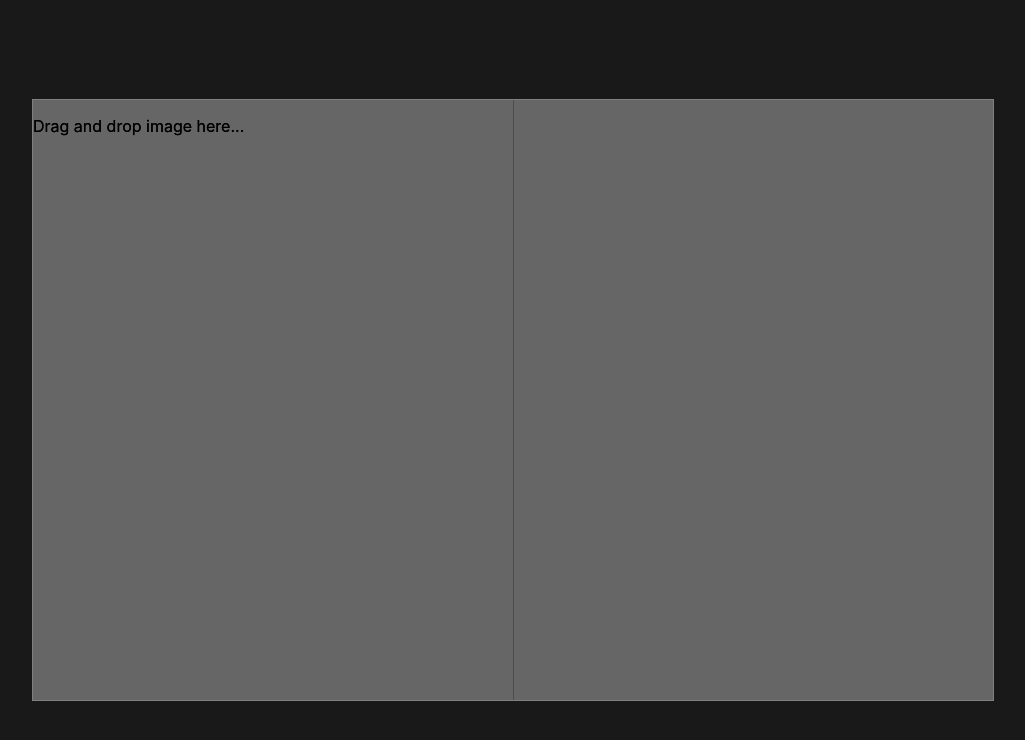
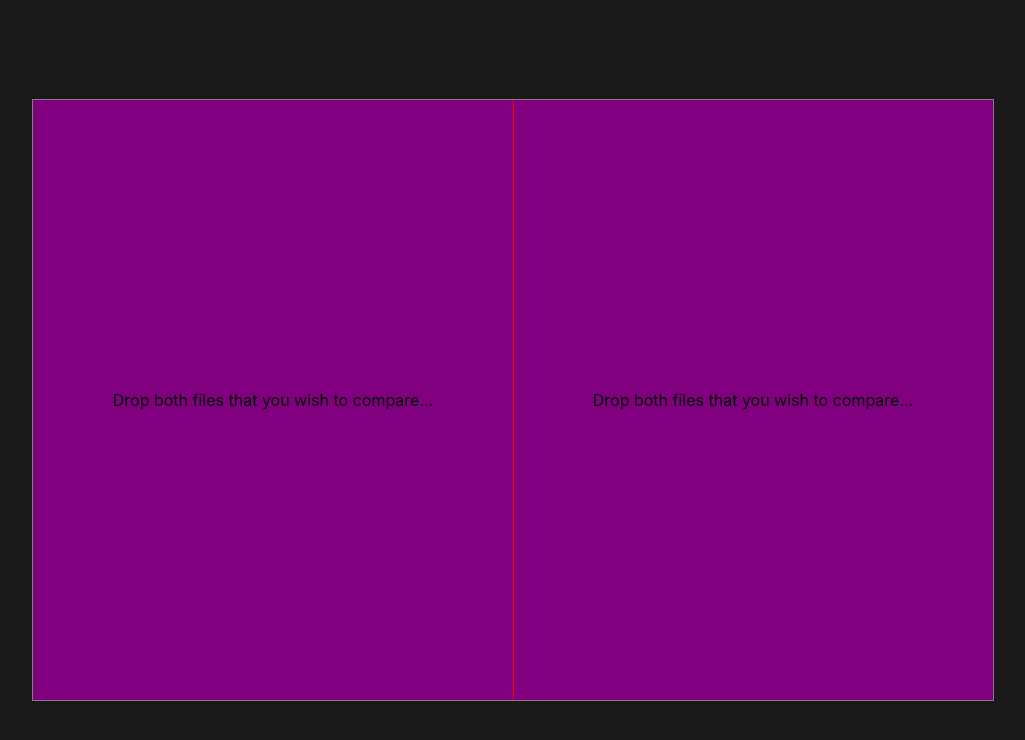
Before and after one commit to santaclauze/art-expert-image-comparator, a React app: page / in a window 1280 px wide. Shown: the top 740 px of the page, without its empty margins (127-1152 px from the left). Built offline with nearby package versions, Linux system fonts and the light colour scheme.

Commit message:
fixed up slider - wip

```diff
--- a/package.json
+++ b/package.json
@@ -35,6 +35,7 @@
     "dotenv": "8.2.0",
     "dotenv-expand": "5.1.0",
     "eslint": "^7.11.0",
+    "eslint-config-airbnb": "^18.2.1",
     "eslint-config-react-app": "^6.0.0",
     "eslint-plugin-flowtype": "^5.2.0",
     "eslint-plugin-import": "^2.22.1",
@@ -96,6 +97,7 @@
   },
   "eslintConfig": {
     "extends": [
+      "airbnb",
       "react-app",
       "react-app/jest"
     ]
--- a/src/App.tsx
+++ b/src/App.tsx
@@ -1,14 +1,12 @@
+import React from 'react';
 import ImageComparator from './components/ImageComparator';
 
 import { MainContainer } from './styles';
 
-
-const App = () => {
-  return (
-      <MainContainer>
-          <ImageComparator />
-      </MainContainer>
-  );
-}
+const App = () => (
+  <MainContainer>
+    <ImageComparator />
+  </MainContainer>
+);
 
 export default App;
--- a/src/components/ImageComparator/ImageDisplayer.tsx
+++ b/src/components/ImageComparator/ImageDisplayer.tsx
@@ -1,40 +1,14 @@
-import React, { useState } from 'react';
+import React from 'react';
 import { DropContainer } from './styles';
 
 interface Props {
-    id: string;
+    previewUrl: string;
 }
 
-const ImageDisplayer = ({ id }: Props) => {
-    const[previewUrl, setPreviewUrl] = useState("");
-
-    const handleFile = (file: any) => {
-        setPreviewUrl(URL.createObjectURL(file));
-    }
-
-    const handleOndragOver = (e: any) => {
-        e.preventDefault();
-    }
-    const handleOndrop = (e: any) => {
-        console.log('dropped?')
-        e.preventDefault();
-        e.stopPropagation();
-        let imageFile = e.dataTransfer.files[0];
-        handleFile(imageFile);
-    }
-
-    return (
-            <DropContainer
-                onDragOver = {handleOndragOver}
-                onDrop = {handleOndrop}
-                id={id}
-            >
-                { previewUrl ? <div className="image">
-                    <img src={previewUrl} alt='image' />
-                </div> : <p>Drag and drop image here...</p>}
-            </DropContainer>
-
-    );
-};
+const ImageDisplayer = ({ previewUrl }: Props) => (
+  previewUrl ? (
+      <img src={previewUrl} alt="image" />
+  ) : <DropContainer><p>Drag and drop image here...</p></DropContainer>
+);
 
 export default ImageDisplayer;
--- a/src/components/ImageComparator/index.tsx
+++ b/src/components/ImageComparator/index.tsx
@@ -1,64 +1,76 @@
 // @ts-nocheck
-import React, {useState} from 'react';
-import {useSlider} from 'react-use';
+import React, { useState } from 'react';
+import { useSlider } from 'react-use';
 
-import {Container, ContainerLower, ContainerCover, Slider, DropContainer} from './styles';
+import {
+  Container, ContainerLower, ContainerCover, Slider, InitContainer,
+} from './styles';
+import ImageDisplayer from "./ImageDisplayer";
 
 const ImageComparator = () => {
   const ref = React.useRef(null);
   const { value } = useSlider(ref);
-    const[previewUrl1, setPreviewUrl1] = useState("");
-    const[previewUrl2, setPreviewUrl2] = useState("");
+  const [previewUrl1, setPreviewUrl1] = useState('');
+  const [previewUrl2, setPreviewUrl2] = useState('');
 
   const handleFile = (file: any, number: number) => {
-        if(number === 1) {
-            setPreviewUrl1((URL.createObjectURL(file)))
+    if (number === 1) {
+      setPreviewUrl1((URL.createObjectURL(file)));
     }
-        if(number === 2) {
-            setPreviewUrl2((URL.createObjectURL(file)))
+    if (number === 2) {
+      setPreviewUrl2((URL.createObjectURL(file)));
     }
-    }
+  };
 
   const handleOndragOver = (e: any) => {
     e.preventDefault();
-    }
+  };
   const handleOndrop1 = (e: any) => {
     e.preventDefault();
     e.stopPropagation();
-        let imageFile = e.dataTransfer.files[0];
+    const imageFile = e.dataTransfer.files[0];
     handleFile(imageFile, 1);
-    }
+  };
 
   const handleOndrop2 = (e: any) => {
     e.preventDefault();
     e.stopPropagation();
-        let imageFile = e.dataTransfer.files[0];
+    const imageFile = e.dataTransfer.files[0];
     handleFile(imageFile, 2);
-    }
+  };
 
-    // @ts-ignore
   return (
     <Container ref={ref}>
+      {previewUrl1 ? (
           <ContainerLower
-                onDragOver = {handleOndragOver}
-                onDrop = {handleOndrop1}
               id="lower"
           >
-                { previewUrl1 ? <div className="image">
-                    <img src={previewUrl1} alt='image' />
-                </div> : <p>Drag and drop image here...</p>}
+            <ImageDisplayer previewUrl={previewUrl1} />
           </ContainerLower>
-            <Slider pos={value || 0.5} />
+      ) : (
+          <InitContainer
+              onDragOver={handleOndragOver}
+              onDrop={handleOndrop1}
+          >
+            <p>Drop both files that you wish to compare...</p>
+          </InitContainer>
+      )}
+      <Slider pos={(previewUrl1 && previewUrl2) ? value : 0.5} />
+      {previewUrl2 ? (
           <ContainerCover
-                pos={value || 0.5}
-                onDragOver = {handleOndragOver}
-                onDrop = {handleOndrop2}
+              pos={value || 1}
               id="cover"
           >
-                { previewUrl2 ? <div className="image">
-                    <img src={previewUrl2} alt='image' />
-                </div> : <p>Drag and drop image here...</p>}
+            <ImageDisplayer previewUrl={previewUrl2} />
           </ContainerCover>
+      ) : (
+          <InitContainer
+              onDragOver={handleOndragOver}
+              onDrop={handleOndrop2}
+          >
+            <p>Drop both files that you wish to compare...</p>
+          </InitContainer>
+      )}
     </Container>
   );
 };
--- a/src/components/ImageComparator/styles.ts
+++ b/src/components/ImageComparator/styles.ts
@@ -6,6 +6,7 @@ export const Container = styled.div`
   border: 1px solid grey;
   position: relative;
   background-color: #666666;
+  display: flex;
   img {
     pointer-events: none;
     width: 75vw;
@@ -23,6 +24,7 @@ export const ContainerCover = styled.div.attrs<{pos: number }>(props => ({
   overflow: hidden;
   height: 100%;
   position: absolute;
+  z-index: 10;
 `;
 
 export const ContainerLower = styled.div`
@@ -30,19 +32,16 @@ export const ContainerLower = styled.div`
   width: 100%;
   height: 100%;
   position: absolute;
+  display: flex;
+  z-index: 10;
 `;
 
 export const DropContainer = styled.div`
   width: 100%;
   height: 100%;
   display: flex;
-  background-color: #282c34;
-  p {
-    margin: auto;
-  }
-  &#lower p {
-    margin-left: 65%;
-  }
+  align-items: center;
+  justify-content: center;
 `;
 
 export const Slider = styled.div.attrs<{pos: number }>(props => ({
@@ -55,4 +54,15 @@ export const Slider = styled.div.attrs<{pos: number }>(props => ({
   position: absolute;
   top: 0;
   background-color: red;
+  z-index: 100;
 `;
+
+export const InitContainer = styled.div`
+  width: 50%;
+  height: 100%;
+  display: flex;
+  align-items: center;
+  justify-content: center;
+  background-color: purple;
+  z-index: 90;
+`;
--- a/src/index.tsx
+++ b/src/index.tsx
@@ -8,7 +8,7 @@ ReactDOM.render(
   <React.StrictMode>
     <App />
   </React.StrictMode>,
-  document.getElementById('root')
+  document.getElementById('root'),
 );
 
 // If you want to start measuring performance in your app, pass a function
```
Also changed, not shown: 2 other files (tests, documents, lock files or other folders). Lines whose indentation alone changed are shown as unchanged.
